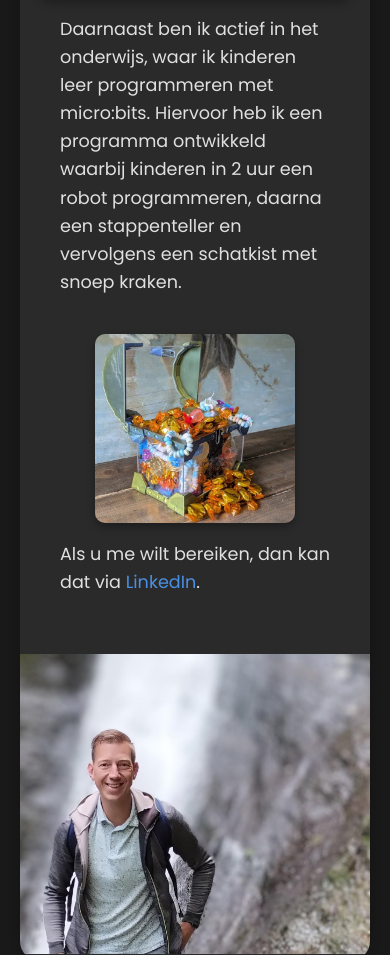
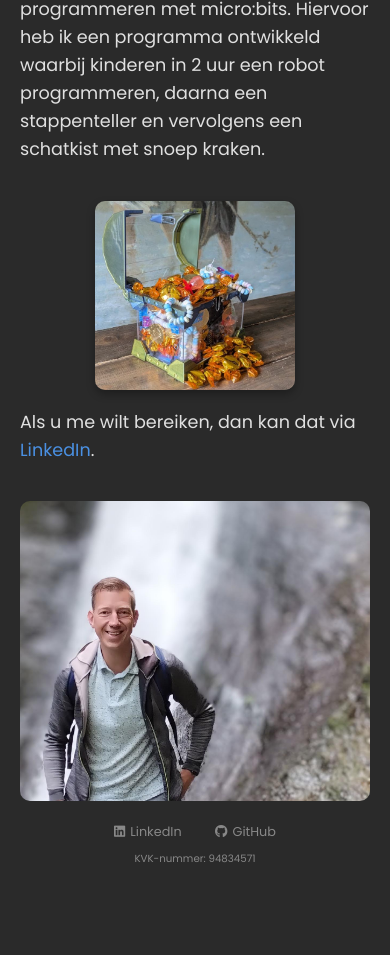
Before and after one commit to johan-gorter/johan-gorter.github.io, a plain HTML site: page index.html in a window 390 px wide. Shown: the part 723-1678 px from the top of the page. After the commit the page ends 1626 px from the top, so only its background shows below. Drawn offline with Linux system fonts and the light colour scheme.

Commit message:
mobile home site + moved offline tools

```diff
--- a/index.html
+++ b/index.html
@@ -75,15 +75,26 @@
             }
         }
 
-        @media (max-width: 768px) {
+        @media (max-width: 1024px) {
+            body {
+                background-color: #2a2a2a;
+            }
+
             .container {
                 flex-direction: column-reverse;
+                border-radius: 0;
+                box-shadow: none;
+                max-width: none;
             }
             .sidebar, .content {
                 flex: auto;
             }
             .sidebar img {
                 max-height: 300px;
+                border-radius: 10px;
+            }
+            .content {
+                padding: 20px 0;
             }
         }
 
@@ -180,7 +191,7 @@
             color: white;
         }
 
-        @media (max-width: 768px) {
+        @media (max-width: 1024px) {
             .footer {
                 font-size: 0.8em;
             }
```
Also changed, not shown: offline-tools/index.html (+14 -14 lines).
